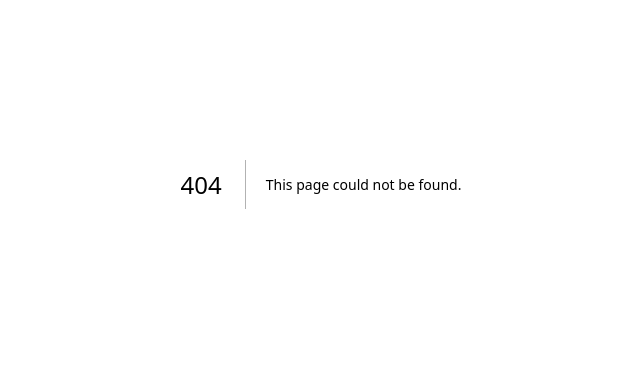
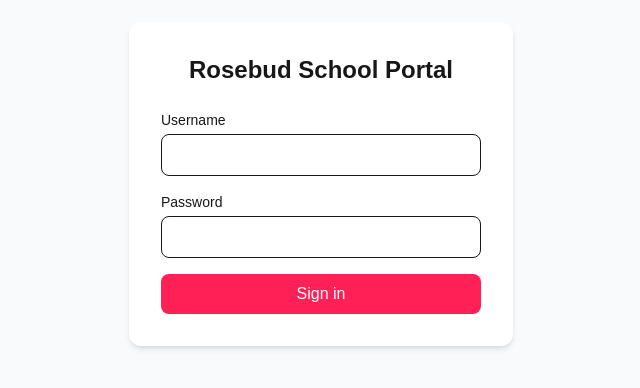
Before and after one commit to ayushdeep20/rosebud, a Next.js app: page /login in a window 1280 px wide. Before the commit this address had no page. Shown: the part 216-604 px from the top of the page, without its empty margins (319-959 px from the left). Built offline with nearby package versions, Linux system fonts and the light colour scheme.

Commit message:
Authentication complete - login working with Auth.js

```diff
--- /dev/null
+++ b/app/api/auth/[...nextauth]/route.ts
@@ -0,0 +1,4 @@
+// app/api/auth/[...nextauth]/route.ts
+import { handlers } from "@/auth";
+
+export const { GET, POST } = handlers;
--- /dev/null
+++ b/app/dashboard/page.tsx
@@ -0,0 +1,8 @@
+// app/dashboard/page.tsx
+export default function DashboardPage() {
+  return (
+    <div className="min-h-screen flex items-center justify-center">
+      <h1 className="text-xl">You are logged in! Dashboard coming soon.</h1>
+    </div>
+  );
+}
--- /dev/null
+++ b/app/login/page.tsx
@@ -0,0 +1,82 @@
+// app/login/page.tsx
+"use client";
+
+import { useState } from "react";
+import { signIn } from "next-auth/react";
+import { useRouter } from "next/navigation";
+
+export default function LoginPage() {
+  const router = useRouter();
+  const [username, setUsername] = useState("");
+  const [password, setPassword] = useState("");
+  const [error, setError] = useState("");
+  const [loading, setLoading] = useState(false);
+
+  const handleSubmit = async (e: React.FormEvent) => {
+    e.preventDefault();
+    setError("");
+    setLoading(true);
+
+    const result = await signIn("credentials", {
+      username,
+      password,
+      redirect: false,
+    });
+
+    setLoading(false);
+
+    if (result?.error) {
+      setError("Invalid username or password.");
+      return;
+    }
+
+    router.push("/dashboard");
+    router.refresh();
+  };
+
+  return (
+    <div className="min-h-screen flex items-center justify-center bg-gray-50 px-4">
+      <div className="w-full max-w-sm bg-white rounded-xl shadow-md p-8">
+        <h1 className="text-2xl font-semibold text-center mb-6">
+          Rosebud School Portal
+        </h1>
+        <form onSubmit={handleSubmit} className="space-y-4">
+          <div>
+            <label className="block text-sm font-medium mb-1">
+              Username
+            </label>
+            <input
+              type="text"
+              value={username}
+              onChange={(e) => setUsername(e.target.value)}
+              className="w-full border rounded-lg px-3 py-2 focus:outline-none focus:ring-2 focus:ring-rose-400"
+              required
+            />
+          </div>
+          <div>
+            <label className="block text-sm font-medium mb-1">
+              Password
+            </label>
+            <input
+              type="password"
+              value={password}
+              onChange={(e) => setPassword(e.target.value)}
+              className="w-full border rounded-lg px-3 py-2 focus:outline-none focus:ring-2 focus:ring-rose-400"
+              required
+            />
+          </div>
+          {error && (
+            <p className="text-sm text-red-600">{error}</p>
+          )}
+          <button
+            type="submit"
+            disabled={loading}
+            className="w-full bg-rose-500 text-white rounded-lg py-2 font-medium hover:bg-rose-600 disabled:opacity-50"
+          >
+            {loading ? "Signing in..." : "Sign in"}
+          </button>
+        </form>
+      </div>
+    </div>
+  );
+}
--- /dev/null
+++ b/auth.ts
@@ -0,0 +1,69 @@
+// auth.ts
+import NextAuth from "next-auth";
+import Credentials from "next-auth/providers/credentials";
+import bcrypt from "bcryptjs";
+import { PrismaClient } from "@prisma/client";
+
+const prisma = new PrismaClient();
+
+export const { handlers, signIn, signOut, auth } = NextAuth({
+  providers: [
+    Credentials({
+      credentials: {
+        username: { label: "Username", type: "text" },
+        password: { label: "Password", type: "password" },
+      },
+      authorize: async (credentials) => {
+        if (!credentials?.username || !credentials?.password) {
+          return null;
+        }
+
+        const user = await prisma.user.findUnique({
+          where: { username: credentials.username as string },
+        });
+
+        if (!user) {
+          return null;
+        }
+
+        const passwordMatches = await bcrypt.compare(
+          credentials.password as string,
+          user.passwordHash
+        );
+
+        if (!passwordMatches) {
+          return null;
+        }
+
+        return {
+          id: user.id,
+          username: user.username,
+          role: user.role,
+          mustChangePassword: user.mustChangePassword,
+        };
+      },
+    }),
+  ],
+  session: {
+    strategy: "jwt",
+  },
+  callbacks: {
+    jwt: async ({ token, user }) => {
+      if (user) {
+        token.role = user.role;
+        token.mustChangePassword = user.mustChangePassword;
+      }
+      return token;
+    },
+    session: async ({ session, token }) => {
+      if (session.user) {
+        session.user.role = token.role as string;
+        session.user.mustChangePassword = token.mustChangePassword as boolean;
+      }
+      return session;
+    },
+  },
+  pages: {
+    signIn: "/login",
+  },
+});
--- /dev/null
+++ b/next-auth.d.ts
@@ -0,0 +1,23 @@
+// next-auth.d.ts
+import { DefaultSession } from "next-auth";
+
+declare module "next-auth" {
+  interface User {
+    role: string;
+    mustChangePassword: boolean;
+  }
+
+  interface Session {
+    user: {
+      role: string;
+      mustChangePassword: boolean;
+    } & DefaultSession["user"];
+  }
+}
+
+declare module "next-auth/jwt" {
+  interface JWT {
+    role?: string;
+    mustChangePassword?: boolean;
+  }
+}
--- a/package.json
+++ b/package.json
@@ -10,12 +10,15 @@
   },
   "dependencies": {
     "@prisma/client": "^6.19.3",
+    "bcryptjs": "^3.0.3",
     "next": "16.3.5",
+    "next-auth": "5.0.0-beta.32",
     "react": "19.2.8",
     "react-dom": "19.2.8"
   },
   "devDependencies": {
     "@tailwindcss/postcss": "^4",
+    "@types/bcryptjs": "^3.0.0",
     "@types/node": "^20",
     "@types/react": "^19",
     "@types/react-dom": "^19",
@@ -23,6 +26,7 @@
     "eslint-config-next": "16.3.5",
     "prisma": "^6.19.3",
     "tailwindcss": "^4",
+    "tsx": "^4.23.13",
     "typescript": "^5"
   },
   "packageManager": "pnpm@12.4.1"
--- a/pnpm-workspace.yaml
+++ b/pnpm-workspace.yaml
@@ -1,9 +1,9 @@
 allowBuilds:
-  '@prisma/client': set this to true or false
-  '@prisma/engines': set this to true or false
+  '@prisma/client': true
+  '@prisma/engines': true
   esbuild: true
   msgpackr-extract: true
-  prisma: set this to true or false
+  prisma: true
   sharp: false
   unrs-resolver: false
   workerd: true
--- /dev/null
+++ b/prisma/seed.ts
@@ -0,0 +1,31 @@
+// prisma/seed.ts
+import { PrismaClient } from "@prisma/client";
+import bcrypt from "bcryptjs";
+
+const prisma = new PrismaClient();
+
+async function main() {
+  const passwordHash = await bcrypt.hash("Rosebud@123", 10);
+
+  const admin = await prisma.user.upsert({
+    where: { username: "admin" },
+    update: {},
+    create: {
+      username: "admin",
+      passwordHash,
+      role: "ADMIN",
+      mustChangePassword: true,
+    },
+  });
+
+  console.log("Admin user ready:", admin.username);
+}
+
+main()
+  .catch((e) => {
+    console.error(e);
+    process.exit(1);
+  })
+  .finally(async () => {
+    await prisma.$disconnect();
+  });
```
Also changed, not shown: 1 other file (tests, documents, lock files or other folders).
